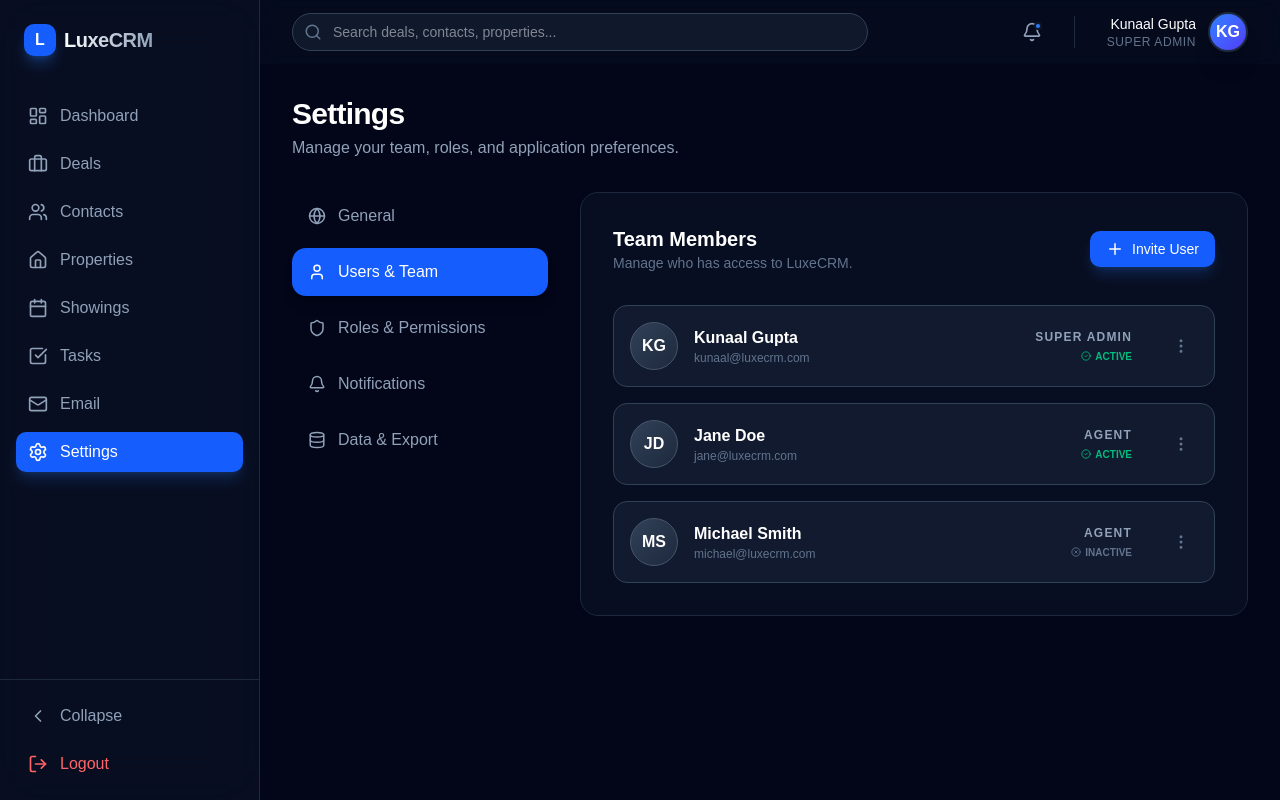
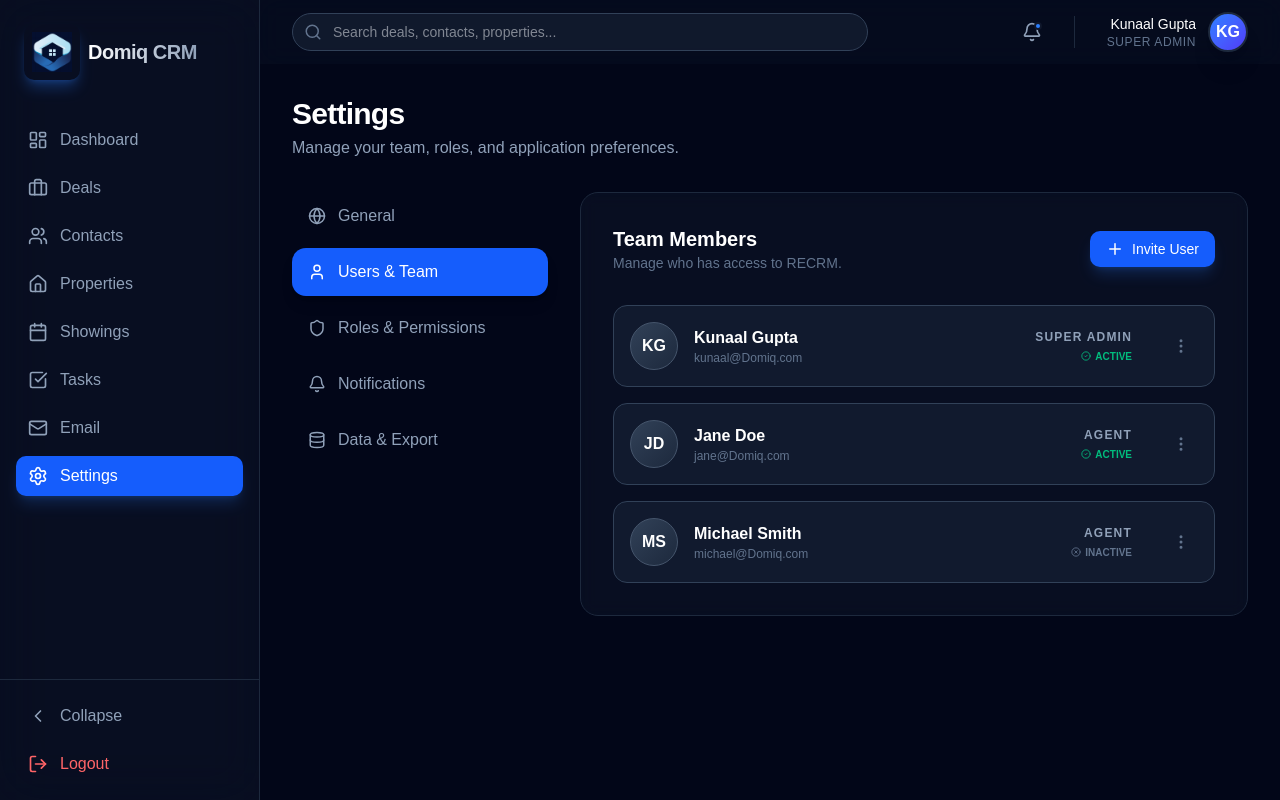
Before and after one commit to kunaal-gupta/Moazic_RealEsatate_CRM, a React (Vite) app: page /settings in a window 1280 px wide. Built offline with nearby package versions, Linux system fonts and the light colour scheme.

Commit message:
updated meta data

```diff
--- a/index.html
+++ b/index.html
@@ -3,7 +3,9 @@
   <head>
     <meta charset="UTF-8" />
     <meta name="viewport" content="width=device-width, initial-scale=1.0" />
-    <title>My Google AI Studio App</title>
+    <title>Domiq CRM</title>
+<!--    <link rel="icon" type="image/png" href="assets/logo.png" />-->
+
   </head>
   <body>
     <div id="root"></div>
--- a/metadata.json
+++ b/metadata.json
@@ -1,5 +1,5 @@
 {
-  "name": "LuxeCRM - Real Estate Enterprise",
+  "name": "Domiq - Real Estate Enterprise",
   "description": "A professional real-estate CRM for lead management, deal tracking, and automated client communications.",
   "requestFramePermissions": [
     "camera",
--- a/server.ts
+++ b/server.ts
@@ -16,14 +16,14 @@ async function startServer() {
 
   // Health check
   app.get("/api/health", (req, res) => {
-    res.json({ status: "ok", message: "LuxeCRM API is running" });
+    res.json({ status: "ok", message: "Domiq API is running" });
   });
 
   // Mock Database (In-memory for prototype)
   const db = {
     users: [
-      { id: 'u1', fullName: 'Kunaal Gupta', email: 'kunaal@luxecrm.com', role: 'admin', status: 'active' },
-      { id: 'u2', fullName: 'Jane Doe', email: 'jane@luxecrm.com', role: 'agent', status: 'active' }
+      { id: 'u1', fullName: 'Kunaal Gupta', email: 'kunaal@Domiq.com', role: 'admin', status: 'active' },
+      { id: 'u2', fullName: 'Jane Doe', email: 'jane@Domiq.com', role: 'agent', status: 'active' }
     ],
     properties: [
       {
@@ -84,8 +84,8 @@ async function startServer() {
       }
     ],
     contacts: [
-      { id: 'c1', fullName: 'John Smith', email: 'john@example.com', type: 'buyer', phoneNumber: '555-0101', company: 'Smith Co', assignedTo: 'u2', createdBy: 'u1', createdAt: new Date().toISOString(), updatedAt: new Date().toISOString() },
-      { id: 'c2', fullName: 'Sarah Johnson', email: 'sarah@example.com', type: 'seller', phoneNumber: '555-0102', company: 'Johnson Realty', assignedTo: 'u2', createdBy: 'u1', createdAt: new Date().toISOString(), updatedAt: new Date().toISOString() }
+      { id: 'c1', fullName: 'John Smith', email: 'john@domiq.com', type: 'buyer', phoneNumber: '555-0101', company: 'Smith Co', assignedTo: 'u2', createdBy: 'u1', createdAt: new Date().toISOString(), updatedAt: new Date().toISOString() },
+      { id: 'c2', fullName: 'Sarah Johnson', email: 'sarah@domiq.com', type: 'seller', phoneNumber: '555-0102', company: 'Johnson Realty', assignedTo: 'u2', createdBy: 'u1', createdAt: new Date().toISOString(), updatedAt: new Date().toISOString() }
     ],
     deals: [
       { id: 'd1', propertyId: 'p1', stageId: '1', value: 850000, contactIds: ['c1'], createdAt: new Date().toISOString() },
@@ -102,7 +102,7 @@ async function startServer() {
     ],
     showings: [],
     emailTemplates: [
-      { id: 't1', name: 'Initial Lead Follow-up', subject: 'Welcome to LuxeCRM - Next Steps', body: 'Dear {{contact_name}},\n\nWelcome to LuxeCRM! We are excited to help you with your real estate needs.\n\nBest regards,\n{{agent_name}}' },
+      { id: 't1', name: 'Initial Lead Follow-up', subject: 'Welcome to Domiq - Next Steps', body: 'Dear {{contact_name}},\n\nWelcome to LuxeCRM! We are excited to help you with your real estate needs.\n\nBest regards,\n{{agent_name}}' },
       { id: 't2', name: 'Property Showing Confirmation', subject: 'Confirmed: Showing for {{property_address}}', body: 'Hi {{contact_name}},\n\nThis is to confirm your showing for {{property_address}} on {{showing_date}} at {{showing_time}}.\n\nSee you there!' },
       { id: 't3', name: 'Offer Submission', subject: 'New Offer Received for {{property_address}}', body: 'Hello,\n\nWe have received a new offer for the property at {{property_address}}.\n\nDetails: {{offer_details}}' },
       { id: 't4', name: 'Closing Documents', subject: 'Action Required: Closing Documents for {{deal_id}}', body: 'Dear {{contact_name}},\n\nPlease review and sign the attached closing documents for your deal.' },
@@ -173,7 +173,7 @@ async function startServer() {
   }
 
   app.listen(PORT, "0.0.0.0", () => {
-    console.log(`LuxeCRM Server running on http://localhost:${PORT}`);
+    console.log(`Domiq Server running on http://localhost:${PORT}`);
   });
 }
 
--- a/src/MainLayout.tsx
+++ b/src/MainLayout.tsx
@@ -18,6 +18,7 @@ import {
 import { Link, useLocation, Outlet } from 'react-router-dom';
 import { motion, AnimatePresence } from 'motion/react';
 import { cn } from './lib/utils';
+import logo from "../assets/logo.png"; // or relative path
 
 const SidebarItem: React.FC<{ icon: any, label: string, to: string, collapsed: boolean }> = ({ icon: Icon, label, to, collapsed }) => {
   const location = useLocation();
@@ -92,11 +93,12 @@ export default function MainLayout() {
               animate={{ opacity: 1 }}
               className="flex items-center gap-2"
             >
-              <div className="w-8 h-8 bg-blue-600 rounded-lg flex items-center justify-center font-bold text-white shadow-lg shadow-blue-500/30">
-                L
-              </div>
+
+            <div className="w-14 h-14 rounded-lg flex items-center justify-center shadow-lg shadow-blue-500/30">
+              <img src={logo} alt="logo" className="w-10 h-10 object-contain" />
+            </div>
               <span className="text-xl font-bold tracking-tight bg-gradient-to-r from-white to-slate-400 bg-clip-text text-transparent">
-                LuxeCRM
+                Domiq CRM
               </span>
             </motion.div>
           )}
--- a/src/pages/Email.tsx
+++ b/src/pages/Email.tsx
@@ -303,7 +303,7 @@ export default function Email() {
                           </div>
                           <div>
                             <p className="text-sm font-bold text-white">{getContactName(selectedEmail.contactId)}</p>
-                            <p className="text-xs text-slate-500">to me (kunaal@luxecrm.com)</p>
+                            <p className="text-xs text-slate-500">to me (kunaal@Domiq.com)</p>
                           </div>
                         </div>
                       </div>
--- a/src/pages/Settings.tsx
+++ b/src/pages/Settings.tsx
@@ -19,9 +19,9 @@ export default function Settings() {
   const [activeTab, setActiveTab] = useState<'users' | 'roles' | 'general'>('users');
 
   const users = [
-    { id: 'u1', name: 'Kunaal Gupta', email: 'kunaal@luxecrm.com', role: 'Super Admin', status: 'active' },
-    { id: 'u2', name: 'Jane Doe', email: 'jane@luxecrm.com', role: 'Agent', status: 'active' },
-    { id: 'u3', name: 'Michael Smith', email: 'michael@luxecrm.com', role: 'Agent', status: 'inactive' },
+    { id: 'u1', name: 'Kunaal Gupta', email: 'kunaal@Domiq.com', role: 'Super Admin', status: 'active' },
+    { id: 'u2', name: 'Jane Doe', email: 'jane@Domiq.com', role: 'Agent', status: 'active' },
+    { id: 'u3', name: 'Michael Smith', email: 'michael@Domiq.com', role: 'Agent', status: 'inactive' },
   ];
 
   return (
@@ -81,7 +81,7 @@ export default function Settings() {
               <div className="flex justify-between items-center mb-8">
                 <div>
                   <h3 className="text-xl font-bold text-white">Team Members</h3>
-                  <p className="text-sm text-slate-500">Manage who has access to LuxeCRM.</p>
+                  <p className="text-sm text-slate-500">Manage who has access to RECRM.</p>
                 </div>
                 <button className="px-4 py-2 bg-blue-600 text-white rounded-lg text-sm font-medium hover:bg-blue-500 shadow-lg shadow-blue-500/20 transition-all flex items-center gap-2">
                   <Plus size={18} /> Invite User
```
Also changed, not shown: assets/logo.png (added).
